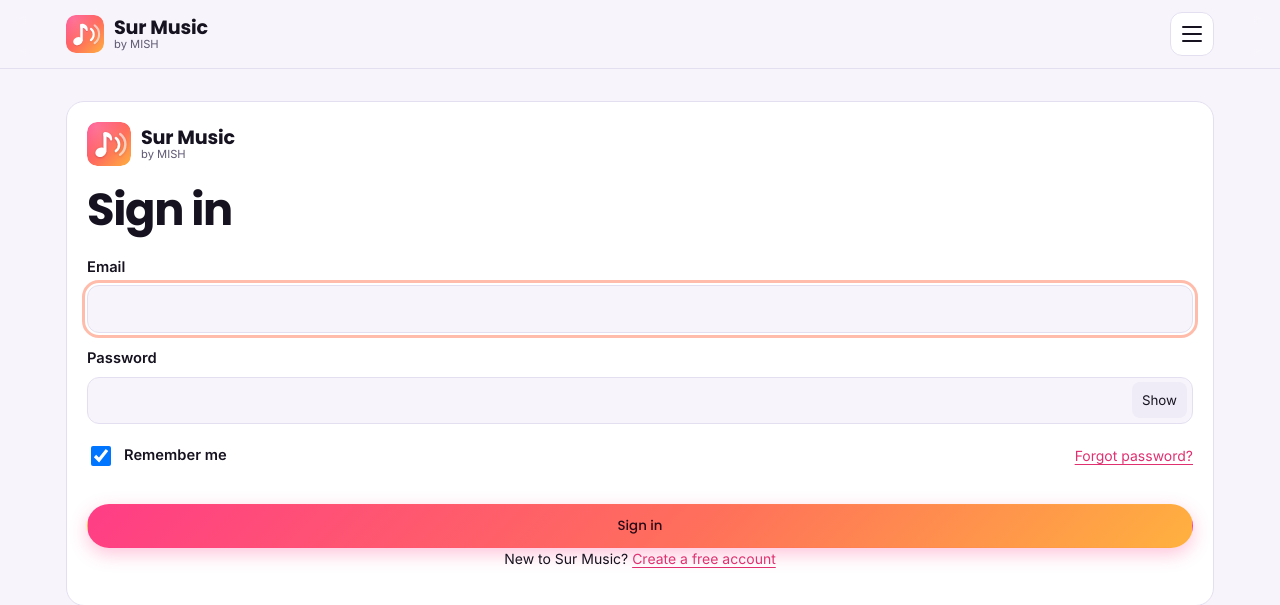
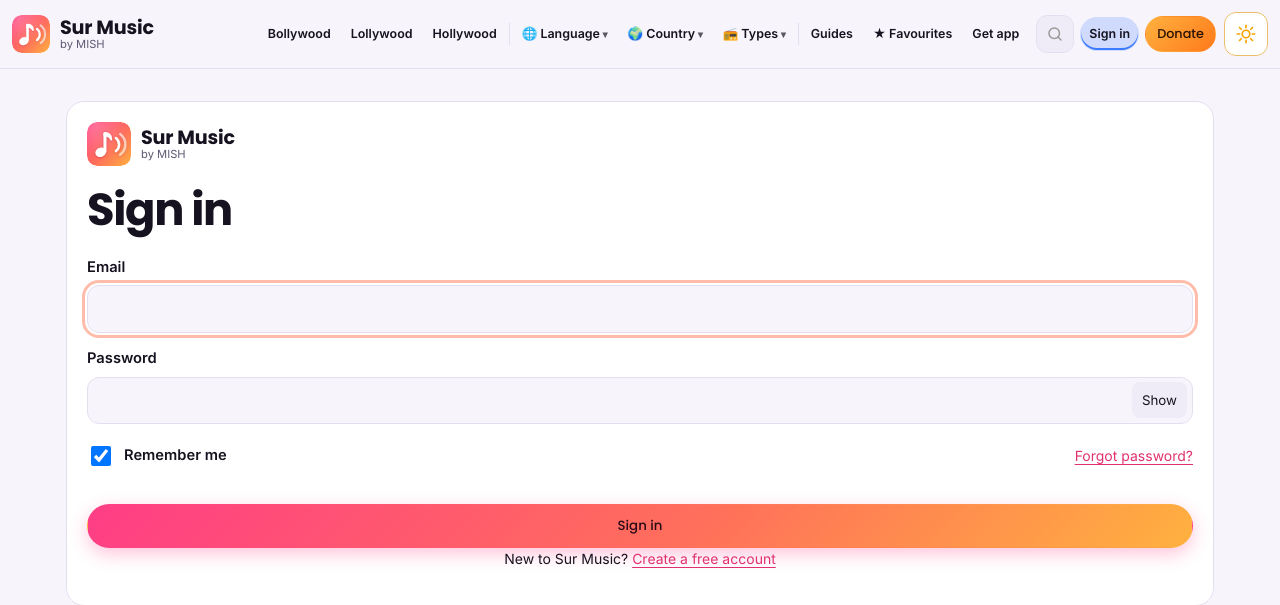
Before and after one commit to mousainternational/surmusic, a Flask app: page /login?next=/admin/ads in a window 1280 px wide. Shown: the top 605 px of the page. Run offline with Flask 3, Linux system fonts and the light colour scheme; data comes from the database, SQL or seed files in the repository; data that the repository does not hold is empty; parts of the project's set-up code (start-up, migrations or seed data) failed here and were passed over; some libraries are stand-ins or nearby versions.

Commit message:
1.7.17: full menu stays in the header on laptops; wider header, market ticker below
Co-Authored-By: Claude Sonnet 5.5 <noreply@anthropic.com>
Claude-Session: https://claude.ai/code/session_014vWDfUkDvzjDU82RTNN1j5

```diff
--- a/app/__init__.py
+++ b/app/__init__.py
@@ -16,7 +16,7 @@ from .security import csp_nonce, csrf_protect, csrf_token, current_user, securit
 from .settings import ads_active, get_settings
 from .util import human_size, render_markdown, valid_email
 
-__version__ = "1.7.16"
+__version__ = "1.7.17"
 
 
 def create_app(overrides=None):
--- a/app/static/css/site.css
+++ b/app/static/css/site.css
@@ -105,7 +105,7 @@ body.admin { padding-bottom: 0; }
 .theme-toggle .i-moon { display: none; }
 :root[data-theme="dark"] .theme-toggle .i-sun { display: none; }
 :root[data-theme="dark"] .theme-toggle .i-moon { display: block; }
-@media (min-width: 1480px) {
+@media (min-width: 1200px) {
   .nav-toggle { display: none; }
   .menu { display: flex; position: static; flex-direction: row; align-items: center; padding: 0; background: none; border: 0; box-shadow: none; gap: 2px; }
   .menu a:not(.btn) { padding: 8px 12px; font-size: .93rem; }
@@ -340,12 +340,12 @@ a.stat { color: var(--text); text-decoration: none; } a.stat:hover { border-colo
 .linklike:hover { color: var(--brand); }
 .inline { display: inline; }
 .nav-search input[type="search"] { min-height: 38px; padding: 6px 14px; border-radius: 999px; font-size: .9rem; width: 100%; }
-@media (min-width: 1480px) {
+@media (min-width: 1200px) {
   .nav-search { margin-left: 4px; } .nav-search input[type="search"] { width: 150px; }
   .menu a:not(.btn), .menu .linklike { padding: 8px 9px; font-size: .9rem; white-space: nowrap; }
   .menu .btn { margin-left: 4px; white-space: nowrap; }
 }
-@media (max-width: 1479px) { .nav-search { margin: 6px 0; } .menu .linklike { text-align: left; width: 100%; } }
+@media (max-width: 1199px) { .nav-search { margin: 6px 0; } .menu .linklike { text-align: left; width: 100%; } }
 .nav-user { white-space: nowrap; }
 .two-col { grid-template-columns: 1fr; }
 @media (min-width: 760px) { .two-col { grid-template-columns: 1fr 1fr; } }
@@ -555,7 +555,7 @@ label.check { min-height: 40px; align-items: center; }
 label.check input[type="checkbox"] { flex: none; width: 20px; height: 20px; }
 
 /* ================= phones: menu that fits the screen, smooth light scrolling ================= */
-@media (max-width: 1479px) {
+@media (max-width: 1199px) {
   /* the open menu never goes under the player and scrolls on its own when it is long */
   .menu { max-height: calc(100vh - 68px - var(--player-h) - env(safe-area-inset-bottom));
           max-height: calc(100dvh - 68px - var(--player-h) - env(safe-area-inset-bottom));
@@ -578,7 +578,7 @@ a, button, summary, label, .st-play { touch-action: manipulation; -webkit-tap-hi
 @media (prefers-reduced-motion: no-preference) { :root:not(.menu-open) { scroll-behavior: smooth; } }
 html.menu-open .cookie-note { display: none; }
 @media (max-width: 759px) { .cookie-note { padding: 10px 12px; gap: 10px; font-size: .82rem; } }
-@media (max-width: 1479px) { .menu > * { flex-shrink: 0; } }
+@media (max-width: 1199px) { .menu > * { flex-shrink: 0; } }
 
 /* admin-only "remove station" button inside station rows */
 .st-remove { flex: none; margin: 0 6px 0 -2px; }
@@ -597,15 +597,15 @@ html.menu-open .cookie-note { display: none; }
 
 /* desktop header: keep logo, links and search readable on 1200–1500 px screens */
 .site-header .brand { flex: none; margin-right: 12px; }
-@media (min-width: 1480px) and (max-width: 1499px) {
+@media (min-width: 1200px) and (max-width: 1499px) {
   .menu { gap: 0; }
   .menu a:not(.btn), .menu .linklike { padding: 8px 7px; font-size: .86rem; }
   .nav-search input[type="search"] { width: 130px; }
   .menu .btn { padding-left: 14px; padding-right: 14px; }
 }
-@media (min-width: 1480px) { .nav-search { flex: none; } .menu { flex-wrap: nowrap; white-space: nowrap; } }
-@media (min-width: 1480px) { .nav-search { width: 130px; } .nav-search input[type="search"] { width: 100%; } } @media (min-width: 1500px) { .nav-search { width: 180px; } }
-@media (min-width: 1480px) and (max-width: 1399px) { .nav-search { width: 112px; } .menu a:not(.btn), .menu .linklike { padding: 8px 6px; } }
+@media (min-width: 1200px) { .nav-search { flex: none; } .menu { flex-wrap: nowrap; white-space: nowrap; } }
+@media (min-width: 1200px) { .nav-search { width: 130px; } .nav-search input[type="search"] { width: 100%; } } @media (min-width: 1500px) { .nav-search { width: 180px; } }
+@media (min-width: 1200px) and (max-width: 1399px) { .nav-search { width: 112px; } .menu a:not(.btn), .menu .linklike { padding: 8px 6px; } }
 
 /* station pages and "listen by type" chips */
 .genre-chips { margin: 10px 0 18px; }
@@ -833,11 +833,11 @@ h3, .h3 { font-weight: 600; letter-spacing: -.01em; }
 .menu .hd-panel a:not(.btn) { display: block; padding: 8px 10px; border-radius: 8px; color: var(--text); text-decoration: none; font-weight: 500; font-size: .92rem; white-space: normal; }
 .menu .hd-panel a:not(.btn):hover { background: var(--surface-2); }
 .hd-sep { display: none; }
-@media (max-width: 1479px) {
+@media (max-width: 1199px) {
   .hd-panel { margin: 2px 0 10px 8px; padding: 2px 8px 8px; max-height: 46vh; overflow-y: auto; border-left: 2px solid var(--border); }
   .hd-signup { display: inline-flex; }
 }
-@media (min-width: 1480px) {
+@media (min-width: 1200px) {
   .hd-sep { display: block; width: 1px; height: 22px; background: var(--border); margin: 0 6px; flex: none; }
   .hd-dd > summary { padding: 8px 8px; font-size: .88rem; }
   .hd-panel { position: absolute; z-index: 70; top: calc(100% + 10px); left: 0; min-width: 230px; max-height: min(72vh, 580px); overflow-y: auto;
@@ -890,7 +890,7 @@ h3, .h3 { font-weight: 600; letter-spacing: -.01em; }
 .hd-acct .linklike { display: block; width: 100%; text-align: left; padding: 8px 10px; border-radius: 8px; font-weight: 500; font-size: .92rem; }
 .hd-acct .linklike:hover { background: var(--surface-2); }
 .hd-acct form.inline { display: block; }
-@media (min-width: 1480px) { .hd-acct .hd-panel { left: auto; right: 0; min-width: 210px; } }
+@media (min-width: 1200px) { .hd-acct .hd-panel { left: auto; right: 0; min-width: 210px; } }
 
 /* =============== v4 colour: every button family has its own colour =============== */
 :root { --c-pink: #ff3d86; --c-orange: #ff7a1a; --c-amber: #f5a300; --c-green: #12b886; --c-teal: #0fb5c4; --c-blue: #3b7bff; --c-violet: #8a5cf6; }
@@ -902,12 +902,12 @@ h3, .h3 { font-weight: 600; letter-spacing: -.01em; }
 .menu .hd-pill:hover, .menu .hd-dd[open] > summary.hd-pill { color: #fff; background: var(--h); border-color: var(--h); }
 .menu a.hd-pill[aria-current="page"] { color: #fff; background: var(--h); border-color: var(--h); box-shadow: none; }
 .hd-dd > summary.hd-pill::after { color: inherit; opacity: .7; }
-@media (min-width: 1480px) {
+@media (min-width: 1200px) {
   .menu { gap: 5px; }
   .menu a.hd-pill:not(.btn), .menu .hd-dd > summary.hd-pill { padding: 7px 11px; font-size: .84rem; }
   .hd-sep { margin: 0 2px; }
 }
-@media (max-width: 1479px) { .menu .hd-pill { margin: 3px 0; } .menu a.hd-pill:not(.btn), .menu .hd-dd > summary.hd-pill { padding: 12px 14px; } }
+@media (max-width: 1199px) { .menu .hd-pill { margin: 3px 0; } .menu a.hd-pill:not(.btn), .menu .hd-dd > summary.hd-pill { padding: 12px 14px; } }
 .theme-toggle { border-color: color-mix(in srgb, var(--c-amber) 55%, var(--border)); color: var(--c-amber); }
 .btn-accent { background: linear-gradient(135deg, #ffb13f, #ff7a1a); color: #2a1200; }
 .btn-ghost { border-color: color-mix(in srgb, var(--brand) 40%, var(--border)); }
@@ -936,7 +936,7 @@ h3, .h3 { font-weight: 600; letter-spacing: -.01em; }
 @media (min-width: 1100px) { .cat-tiles { grid-template-columns: repeat(3, 1fr); } }
 .cat-tile { flex-direction: row; align-items: center; gap: 12px; padding: 14px 16px; font-size: 1rem; font-weight: 600; }
 .cat-ico { flex: 0 0 auto; }
-@media (min-width: 1480px) {
+@media (min-width: 1200px) {
   .menu { gap: 4px; }
   .menu a.hd-pill:not(.btn), .menu .hd-dd > summary.hd-pill { padding: 6px 9px; font-size: .8rem; }
   .menu .btn-sm { padding: 6px 12px; }
@@ -952,7 +952,7 @@ h3, .h3 { font-weight: 600; letter-spacing: -.01em; }
 .cat-tiles .cat-tile:last-child:nth-child(odd) { grid-column: auto; }
 .cat-tile { flex-direction: column; align-items: flex-start; gap: 14px; padding: 16px; font-size: 1.02rem; }
 .cat-all { margin: -10px 0 22px; } .cat-all a { font-weight: 600; }
-@media (min-width: 1480px) and (max-width: 1499px) { .hd-acct .acct-t { display: none; } .hd-acct > summary.hd-pill { padding-inline: 10px; } }
+@media (min-width: 1200px) and (max-width: 1499px) { .hd-acct .acct-t { display: none; } .hd-acct > summary.hd-pill { padding-inline: 10px; } }
 
 /* v5: moving price strip (like an exchange ticker) */
 .mk-ticker { overflow: hidden; border-bottom: 1px solid var(--border); background: color-mix(in srgb, var(--surface) 86%, transparent); }
@@ -973,3 +973,14 @@ h3, .h3 { font-weight: 600; letter-spacing: -.01em; }
 @keyframes mk-scroll { from { transform: translateX(0); } to { transform: translateX(-50%); } }
 @media (prefers-reduced-motion: reduce) { .mk-track { animation: none; } .mk-ticker { overflow-x: auto; } .mk-dup { display: none; } .mk-set { min-width: 0; } }
 @media (max-width: 520px) { .mk-t { padding: 6px 12px; font-size: .78rem; } .mk-spark { width: 38px; } }
+
+/* v5b: the header may use the whole screen width (the page below stays centred) so every menu item fits on one line */
+.site-header .wrap { max-width: 1760px; padding-left: 20px; padding-right: 20px; }
+@media (min-width: 1200px) and (max-width: 1399px) {
+  .site-header .wrap { padding-left: 12px; padding-right: 12px; }
+  .menu { gap: 2px; }
+  .menu a.hd-pill:not(.btn), .menu .hd-dd > summary.hd-pill { padding: 6px 8px; font-size: .78rem; }
+  .menu .btn-sm { padding: 6px 11px; font-size: .8rem; }
+  .site-header .brand { margin-right: 6px; }
+  .hd-sep { margin: 0 1px; }
+}
```
